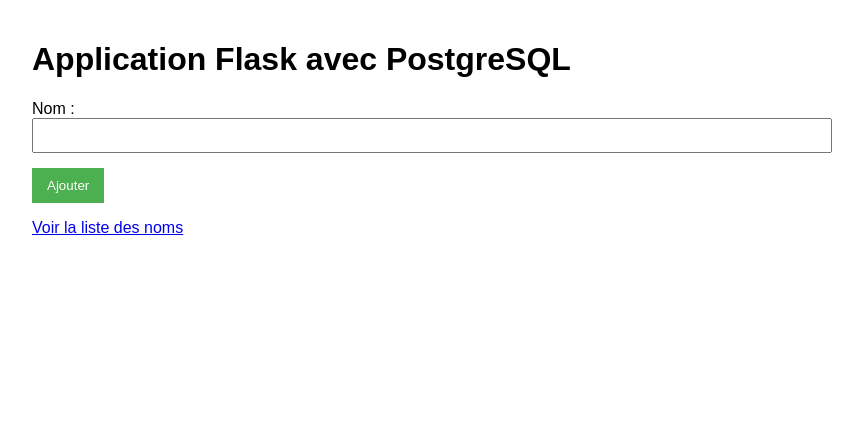
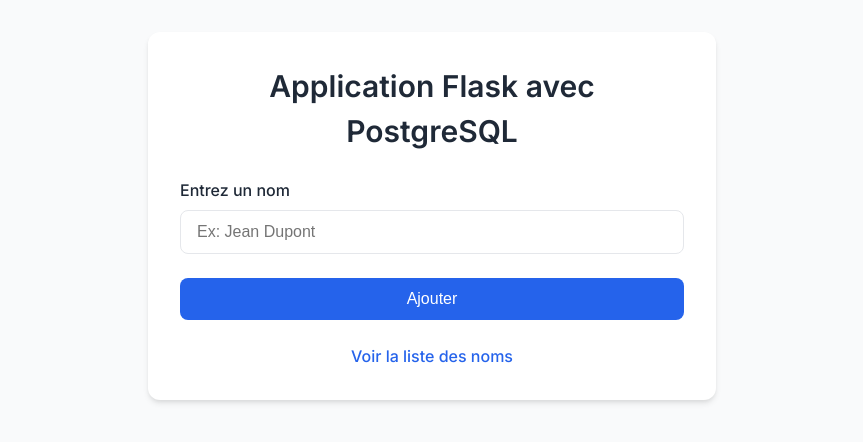
Before and after one commit to kira9292/projectcloud, a Flask app: page / in a window 1280 px wide. Shown: the top 442 px of the page, without its empty margins (208-1071 px from the left). Run offline with Flask 3, Linux system fonts and the light colour scheme; some libraries are stand-ins or nearby versions.

Commit message:
initial commit

```diff
--- a/templates/index.html
+++ b/templates/index.html
@@ -4,47 +4,132 @@
     <meta charset="UTF-8">
     <meta name="viewport" content="width=device-width, initial-scale=1.0">
     <title>Application Flask avec PostgreSQL</title>
+    <link href="https://fonts.googleapis.com/css2?family=Inter:wght@400;500;600&display=swap" rel="stylesheet">
     <style>
-        body {
-            font-family: Arial, sans-serif;
-            max-width: 800px;
-            margin: 0 auto;
-            padding: 20px;
+        :root {
+            --primary-color: #2563eb;
+            --primary-hover: #1d4ed8;
+            --success-color: #10b981;
+            --error-color: #ef4444;
+            --text-color: #1f2937;
+            --bg-color: #f9fafb;
         }
-        .form-group {
-            margin-bottom: 15px;
-        }
-        input[type="text"] {
-            padding: 8px;
-            width: 100%;
+
+        * {
+            margin: 0;
+            padding: 0;
             box-sizing: border-box;
         }
+
+        body {
+            font-family: 'Inter', sans-serif;
+            background-color: var(--bg-color);
+            color: var(--text-color);
+            line-height: 1.5;
+        }
+
+        .container {
+            max-width: 600px;
+            margin: 2rem auto;
+            padding: 0 1rem;
+        }
+
+        .card {
+            background: white;
+            border-radius: 12px;
+            box-shadow: 0 4px 6px -1px rgba(0, 0, 0, 0.1), 0 2px 4px -1px rgba(0, 0, 0, 0.06);
+            padding: 2rem;
+        }
+
+        h1 {
+            font-size: 1.875rem;
+            font-weight: 600;
+            margin-bottom: 1.5rem;
+            color: var(--text-color);
+            text-align: center;
+        }
+
+        .form-group {
+            margin-bottom: 1.5rem;
+        }
+
+        label {
+            display: block;
+            font-weight: 500;
+            margin-bottom: 0.5rem;
+            color: var(--text-color);
+        }
+
+        input[type="text"] {
+            width: 100%;
+            padding: 0.75rem 1rem;
+            border: 1px solid #e5e7eb;
+            border-radius: 8px;
+            font-size: 1rem;
+            transition: border-color 0.2s;
+        }
+
+        input[type="text"]:focus {
+            outline: none;
+            border-color: var(--primary-color);
+            box-shadow: 0 0 0 3px rgba(37, 99, 235, 0.1);
+        }
+
         button {
-            padding: 10px 15px;
-            background-color: #4CAF50;
+            background-color: var(--primary-color);
             color: white;
+            padding: 0.75rem 1.5rem;
             border: none;
+            border-radius: 8px;
+            font-size: 1rem;
+            font-weight: 500;
             cursor: pointer;
+            transition: background-color 0.2s;
+            width: 100%;
         }
+
         button:hover {
-            background-color: #45a049;
+            background-color: var(--primary-hover);
         }
+
         .flash-message {
-            padding: 10px;
-            margin: 10px 0;
-            border-radius: 4px;
+            padding: 1rem;
+            margin-bottom: 1.5rem;
+            border-radius: 8px;
+            font-weight: 500;
         }
+
         .error {
-            background-color: #ffebee;
-            color: #c62828;
+            background-color: #fee2e2;
+            color: var(--error-color);
         }
+
         .success {
-            background-color: #e8f5e9;
-            color: #2e7d32;
+            background-color: #d1fae5;
+            color: var(--success-color);
+        }
+
+        .link-container {
+            margin-top: 1.5rem;
+            text-align: center;
+        }
+
+        .link-container a {
+            color: var(--primary-color);
+            text-decoration: none;
+            font-weight: 500;
+            transition: color 0.2s;
+        }
+
+        .link-container a:hover {
+            color: var(--primary-hover);
+            text-decoration: underline;
         }
     </style>
 </head>
 <body>
+    <div class="container">
+        <div class="card">
             <h1>Application Flask avec PostgreSQL</h1>
 
             {% with messages = get_flashed_messages(with_categories=true) %}
@@ -59,12 +144,16 @@
 
             <form action="{{ url_for('ajouter') }}" method="post">
                 <div class="form-group">
-            <label for="nom">Nom :</label>
-            <input type="text" id="nom" name="nom" required>
+                    <label for="nom">Entrez un nom</label>
+                    <input type="text" id="nom" name="nom" placeholder="Ex: Jean Dupont" required>
                 </div>
                 <button type="submit">Ajouter</button>
             </form>
 
-    <p><a href="{{ url_for('liste') }}">Voir la liste des noms</a></p>
+            <div class="link-container">
+                <a href="{{ url_for('liste') }}">Voir la liste des noms</a>
+            </div>
+        </div>
+    </div>
 </body>
 </html>
```
Lines whose indentation alone changed are shown as unchanged.
